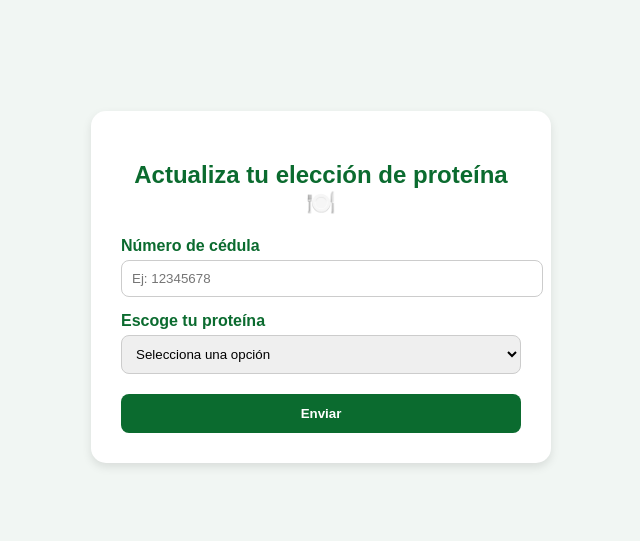
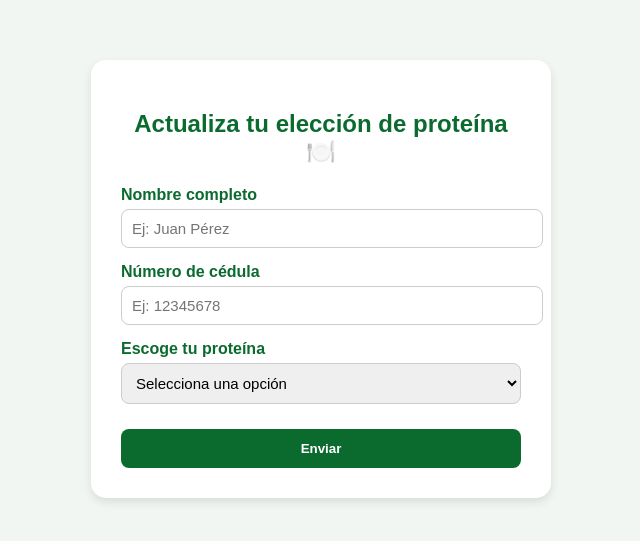
Before and after one commit to MrProgramer1997/Formulario-Proteina, a plain HTML site: page index.html in a window 1280 px wide. Shown: the part 121-662 px from the top of the page, without its empty margins (319-959 px from the left). Drawn offline with Linux system fonts and the light colour scheme.

Commit message:
Primer commit de nombre

```diff
--- a/index.html
+++ b/index.html
@@ -12,6 +12,7 @@
       justify-content: center;
       align-items: center;
       height: 100vh;
+      margin: 0;
     }
     form {
       background: white;
@@ -33,9 +34,10 @@
       border-radius: 8px;
       border: 1px solid #ccc;
       margin-top: 5px;
+      font-size: 15px;
     }
     button {
-      margin-top: 20px;
+      margin-top: 25px;
       width: 100%;
       background: #0b6b2f;
       color: white;
@@ -44,6 +46,7 @@
       border-radius: 8px;
       padding: 12px;
       cursor: pointer;
+      transition: background 0.3s ease;
     }
     button:hover {
       background: #095626;
@@ -56,6 +59,10 @@
     <input type="hidden" name="form-name" value="actualiza-proteina">
 
     <h2 style="text-align:center; color:#0b6b2f;">Actualiza tu elección de proteína 🍽️</h2>
+
+    <!-- NUEVO CAMPO: Nombre completo -->
+    <label for="nombre">Nombre completo</label>
+    <input type="text" id="nombre" name="nombre" required placeholder="Ej: Juan Pérez" />
 
     <label for="cedula">Número de cédula</label>
     <input type="text" id="cedula" name="cedula" required placeholder="Ej: 12345678" />
```
